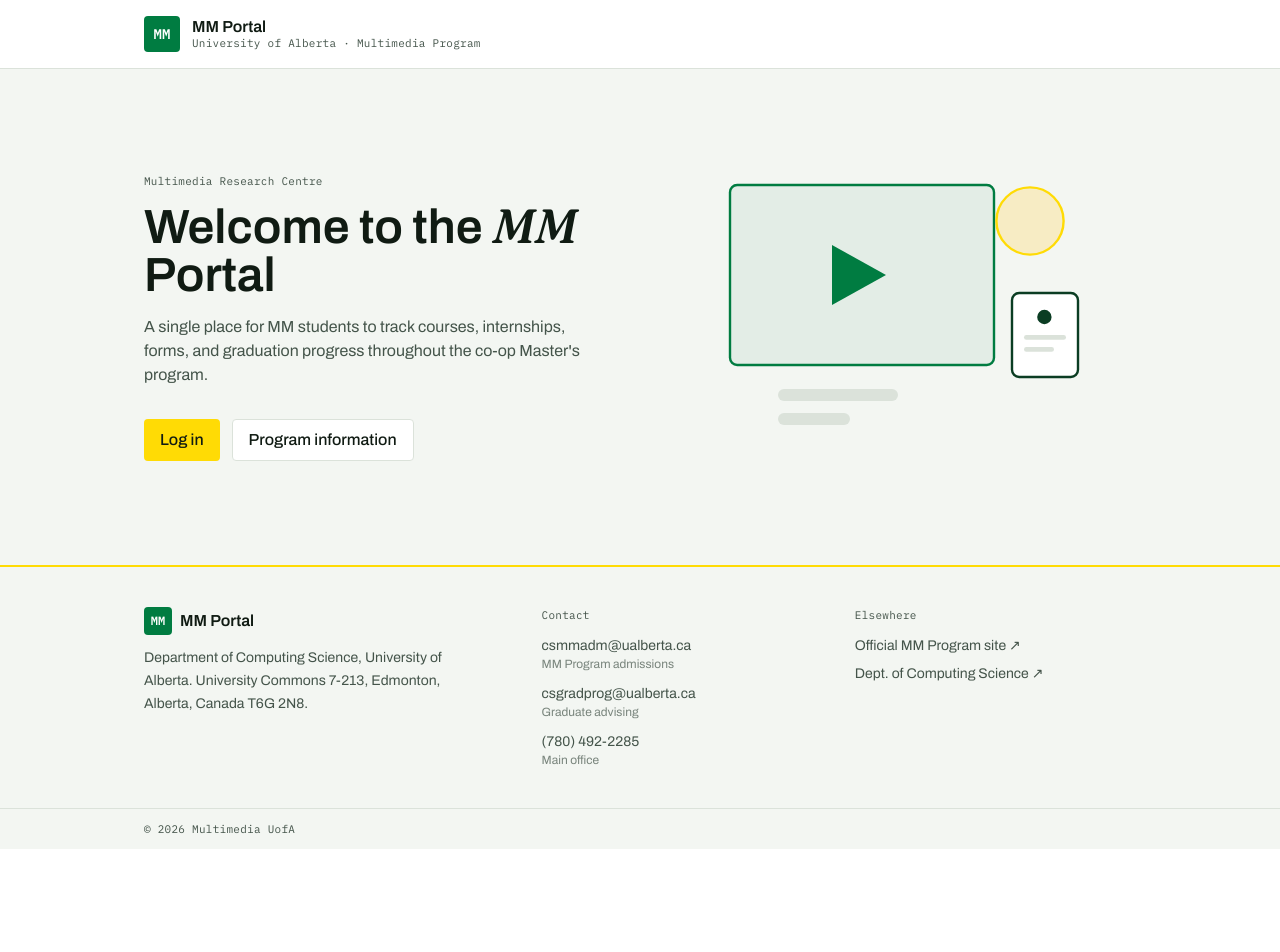
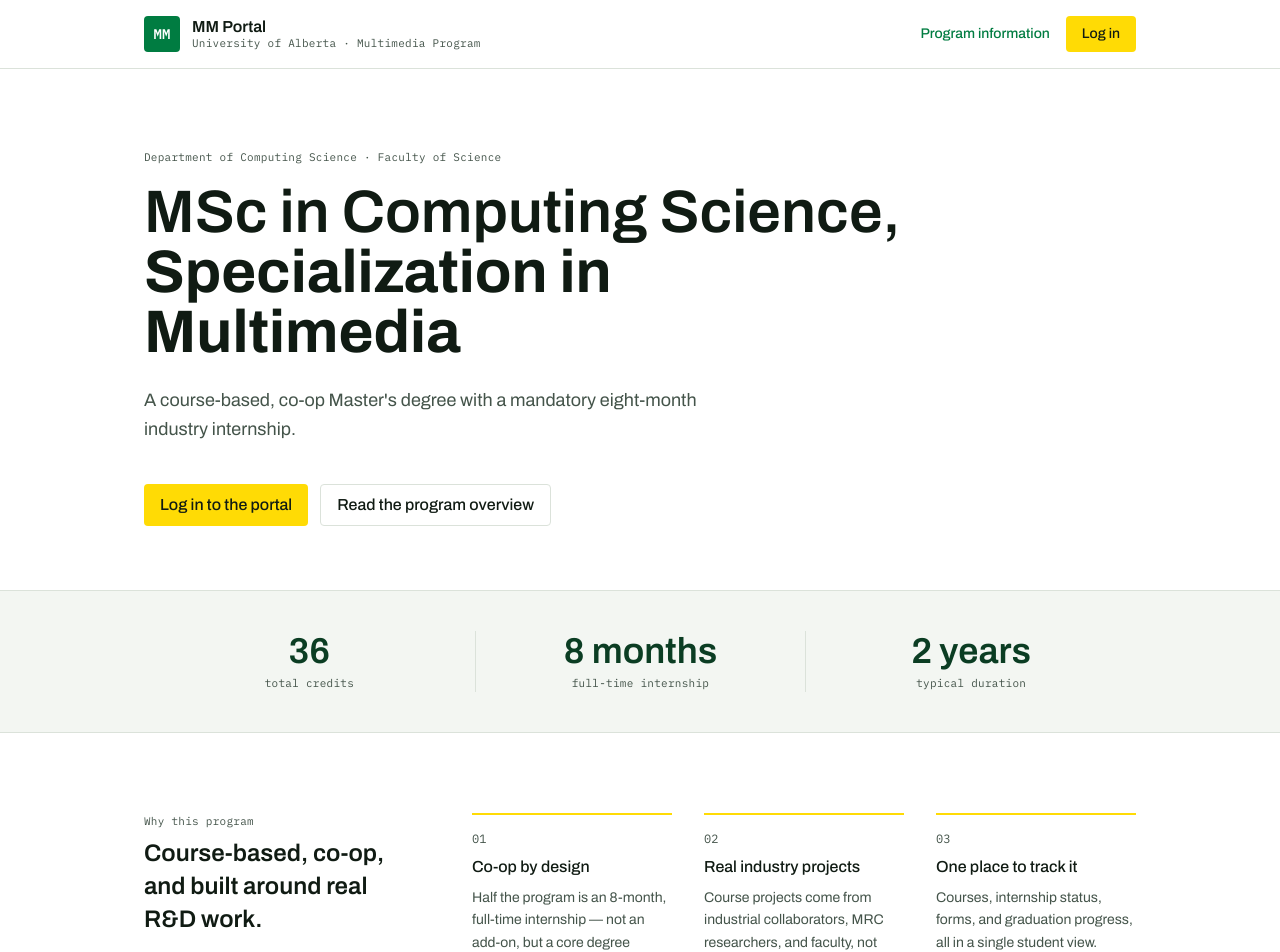
Before and after one commit to farihaR961/mm-portal, a React (Vite) app: page / in a window 1280 px wide. Shown: the top 952 px of the page. Before the commit the page ends 849 px from the top, so only its background shows below. Built offline with nearby package versions, Linux system fonts and the light colour scheme.

Commit message:
updating home page

```diff
--- a/src/pages/Home.tsx
+++ b/src/pages/Home.tsx
@@ -1,57 +1,117 @@
 import { useNavigate } from 'react-router-dom'
+import { PROGRAM_FACTS } from '../mock-api'
 import Footer from '../components/Footer'
+
+const HIGHLIGHTS = [
+  {
+    title: 'Co-op by design',
+    body: 'Half the program is an 8-month, full-time internship — not an add-on, but a core degree requirement.',
+  },
+  {
+    title: 'Real industry projects',
+    body: 'Course projects come from industrial collaborators, MRC researchers, and faculty, not textbook exercises.',
+  },
+  {
+    title: 'One place to track it',
+    body: 'Courses, internship status, forms, and graduation progress, all in a single student view.',
+  },
+]
 
 export default function Home() {
   const navigate = useNavigate()
 
   return (
-    <div className="min-h-screen bg-mist flex flex-col">
-      <header className="border-b border-line bg-white">
-        <div className="max-w-5xl mx-auto px-4 py-4 flex items-center gap-3">
-          <div className="w-9 h-9 rounded-card bg-ua-green flex items-center justify-center text-white font-mono text-sm font-semibold">
-            MM
+    <div className="min-h-screen bg-white flex flex-col">
+      <header className="border-b border-line bg-white sticky top-0 z-10">
+        <div className="max-w-5xl mx-auto px-4 py-4 flex items-center justify-between">
+          <div className="flex items-center gap-3">
+            <div className="w-9 h-9 rounded-card bg-ua-green flex items-center justify-center text-white font-mono text-sm font-semibold">
+              MM
+            </div>
+            <div>
+              <p className="font-semibold leading-tight">MM Portal</p>
+              <p className="label-mono leading-tight">University of Alberta · Multimedia Program</p>
+            </div>
           </div>
-          <div>
-            <p className="font-semibold leading-tight">MM Portal</p>
-            <p className="label-mono leading-tight">University of Alberta · Multimedia Program</p>
+          <div className="hidden sm:flex items-center gap-2">
+            <button onClick={() => navigate('/program')} className="btn-ghost text-sm">
+              Program information
+            </button>
+            <button onClick={() => navigate('/login')} className="btn-primary text-sm">
+              Log in
+            </button>
           </div>
         </div>
       </header>
 
-      <main className="flex-1 max-w-5xl w-full mx-auto px-4 py-20 grid md:grid-cols-2 gap-10 items-center">
-        <div className="animate-fade-up">
-          <p className="label-mono mb-3">Multimedia Research Centre</p>
-          <h1 className="text-4xl md:text-5xl mb-4">
-            Welcome to the <span className="accent">MM</span> Portal
+      <section className="border-b border-line">
+        <div className="max-w-5xl mx-auto px-4 pt-20 pb-16">
+          <p className="label-mono mb-4">Department of Computing Science · Faculty of Science</p>
+          <h1 className="text-4xl md:text-6xl leading-[1.08] max-w-3xl mb-6">
+            MSc in Computing Science, <span className="font-bold">Specialization in Multimedia</span>
           </h1>
-          <p className="text-ink-2 max-w-md mb-8">
-            A single place for MM students to track courses, internships, forms, and graduation progress
-            throughout the co-op Master's program.
+          <p className="text-ink-2 max-w-xl leading-relaxed mb-10 text-lg">
+            A course-based, co-op Master's degree with a mandatory eight-month industry internship.
           </p>
-          <div className="flex gap-3">
+          <div className="flex flex-wrap gap-3">
             <button onClick={() => navigate('/login')} className="btn-primary">
-              Log in
+              Log in to the portal
             </button>
             <button onClick={() => navigate('/program')} className="btn-secondary">
-              Program information
+              Read the program overview
             </button>
           </div>
         </div>
+      </section>
 
-        <div className="animate-fade-up flex justify-center">
-          <svg viewBox="0 0 320 280" className="w-full max-w-sm" fill="none" xmlns="http://www.w3.org/2000/svg">
-            <rect x="20" y="30" width="220" height="150" rx="6" fill="#E3EDE6" stroke="#007C41" strokeWidth="2" />
-            <polygon points="105,80 105,130 150,105" fill="#007C41" />
-            <rect x="60" y="200" width="100" height="10" rx="5" fill="#DBE2DA" />
-            <rect x="60" y="220" width="60" height="10" rx="5" fill="#DBE2DA" />
-            <circle cx="270" cy="60" r="28" fill="#F7ECC4" stroke="#FFDB05" strokeWidth="2" />
-            <rect x="255" y="120" width="55" height="70" rx="6" fill="white" stroke="#0B3D23" strokeWidth="2" />
-            <circle cx="282" cy="140" r="6" fill="#0B3D23" />
-            <rect x="265" y="155" width="35" height="4" rx="2" fill="#DBE2DA" />
-            <rect x="265" y="165" width="25" height="4" rx="2" fill="#DBE2DA" />
-          </svg>
+      <section className="border-b border-line bg-mist">
+        <div className="max-w-5xl mx-auto px-4 py-10 grid grid-cols-3 divide-x divide-line text-center">
+          <div className="px-4">
+            <p className="text-3xl md:text-4xl font-semibold text-ua-deep-green">{PROGRAM_FACTS.totalCredits}</p>
+            <p className="label-mono mt-1">total credits</p>
+          </div>
+          <div className="px-4">
+            <p className="text-3xl md:text-4xl font-semibold text-ua-deep-green">8 months</p>
+            <p className="label-mono mt-1">full-time internship</p>
+          </div>
+          <div className="px-4">
+            <p className="text-3xl md:text-4xl font-semibold text-ua-deep-green">{PROGRAM_FACTS.typicalLength}</p>
+            <p className="label-mono mt-1">typical duration</p>
+          </div>
         </div>
-      </main>
+      </section>
+
+      <section className="max-w-5xl mx-auto px-4 py-20 w-full">
+        <div className="grid md:grid-cols-[280px_1fr] gap-12">
+          <div>
+            <p className="label-mono mb-2">Why this program</p>
+            <h2 className="text-2xl leading-snug">
+              Course-based, co-op, and built around real R&amp;D work.
+            </h2>
+          </div>
+          <div className="grid sm:grid-cols-3 gap-8">
+            {HIGHLIGHTS.map((h, i) => (
+              <div key={h.title} className="border-t-2 border-ua-gold pt-4">
+                <p className="font-mono text-xs text-ink-2 mb-2">{String(i + 1).padStart(2, '0')}</p>
+                <h3 className="font-medium mb-2">{h.title}</h3>
+                <p className="text-sm text-ink-2 leading-relaxed">{h.body}</p>
+              </div>
+            ))}
+          </div>
+        </div>
+      </section>
+
+      <section className="border-t border-line bg-ua-deep-green">
+        <div className="max-w-5xl mx-auto px-4 py-14 flex flex-col sm:flex-row sm:items-center justify-between gap-6">
+          <div>
+            <p className="text-white/60 label-mono mb-2">Already admitted?</p>
+            <h2 className="text-white text-2xl">Sign in to check your program status.</h2>
+          </div>
+          <button onClick={() => navigate('/login')} className="btn-primary flex-shrink-0">
+            Log in to the portal
+          </button>
+        </div>
+      </section>
 
       <Footer maxWidth="max-w-5xl" />
     </div>
```
